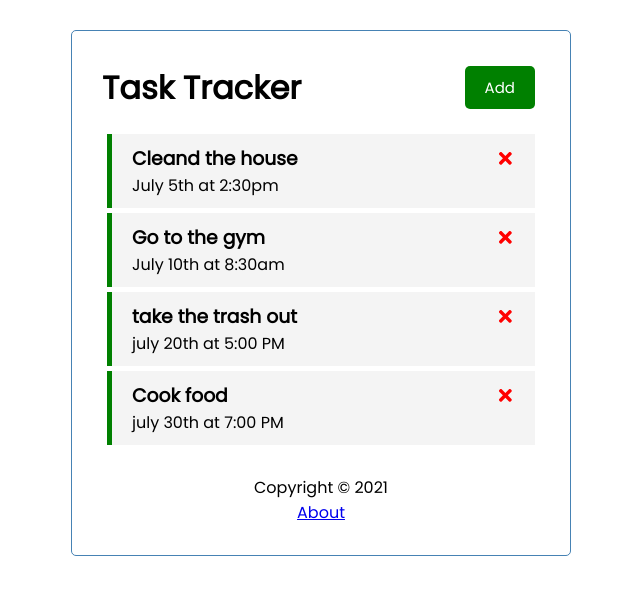
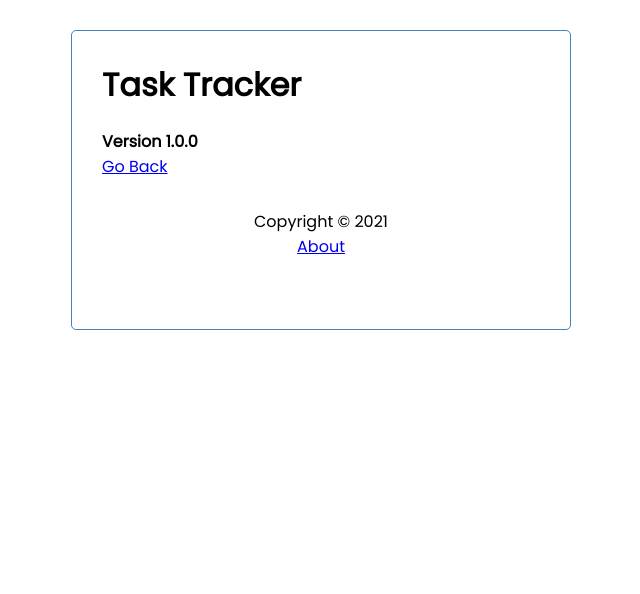
Before and after one commit to kokoforbes/react-task-tracker, a React (Create React App) app: page /about in a window 1280 px wide. Shown: the top 594 px of the page, without its empty margins (319-959 px from the left). Built offline with nearby package versions, Linux system fonts and the light colour scheme; data requests are answered from the project's data file.

Commit message:
Implimented page routing'

```diff
--- a/src/App.js
+++ b/src/App.js
@@ -1,8 +1,10 @@
 import { useState, useEffect } from "react"
+import {  BrowserRouter as Router, Route} from 'react-router-dom'
 import Header from "./components/Header"
 import Tasks from "./components/Tasks"
 import AddTask from "./components/AddTask"
 import Footer from "./components/Footer"
+import About from "./components/About"
 
 function App() {
   const [showAddTask, setShowAddTask] = useState(false)
@@ -81,12 +83,19 @@
   }
 
   return (
+    <Router>
     <div className="container">
       <Header onAdd={() => setShowAddTask(!showAddTask)} showAdd={showAddTask}/>
-      {showAddTask && <AddTask onAdd={addTask} />}
+      <Route path='/' exact render={(props) => (
+        <>
+        {showAddTask && <AddTask onAdd={addTask} />}
       {tasks.length > 0 ? (<Tasks tasks={tasks}  onDelete={deleteTask} onToggle={toggleReminder} />):("No Tasks To Show")}
+        </>
+      )} />
+      <Route path='/about' component={About} />
       <Footer />
     </div>
+    </Router>
   );
 }
 
--- /dev/null
+++ b/src/components/About.js
@@ -0,0 +1,12 @@
+import { Link } from 'react-router-dom'
+
+const About = () => {
+  return (
+    <div>
+      <h4>Version 1.0.0</h4>
+      <Link to="/">Go Back</Link>
+    </div>
+  )
+}
+
+export default About
--- a/src/components/Footer.js
+++ b/src/components/Footer.js
@@ -1,10 +1,10 @@
-
+import { Link } from 'react-router-dom'
 
 const Footer = () => {
   return (
     <footer>
       <p>Copyright &copy; 2021</p>
-      <a href="/about">About </a>
+      <Link to="/about">About</Link>
     </footer>
   )
 }
--- a/src/components/Header.js
+++ b/src/components/Header.js
@@ -1,13 +1,15 @@
 import PropTypes from 'prop-types'
+import { useLocation } from 'react-router-dom'
 import Button from './Button'
 
 
 const Header = ({ title, onAdd, showAdd }) => {
+  const location = useLocation()
 
   return (
     <header className="header">
      <h1>{ title }</h1>
-     <Button color={showAdd ? 'red': 'green'} text={showAdd ? 'Close' : 'Add'} onClick={onAdd}/>
+     { location.pathname === '/' &&  ( <Button color={showAdd ? 'red': 'green'} text={showAdd ? 'Close' : 'Add'} onClick={onAdd}/> )}
     </header>
   )
 }
```
